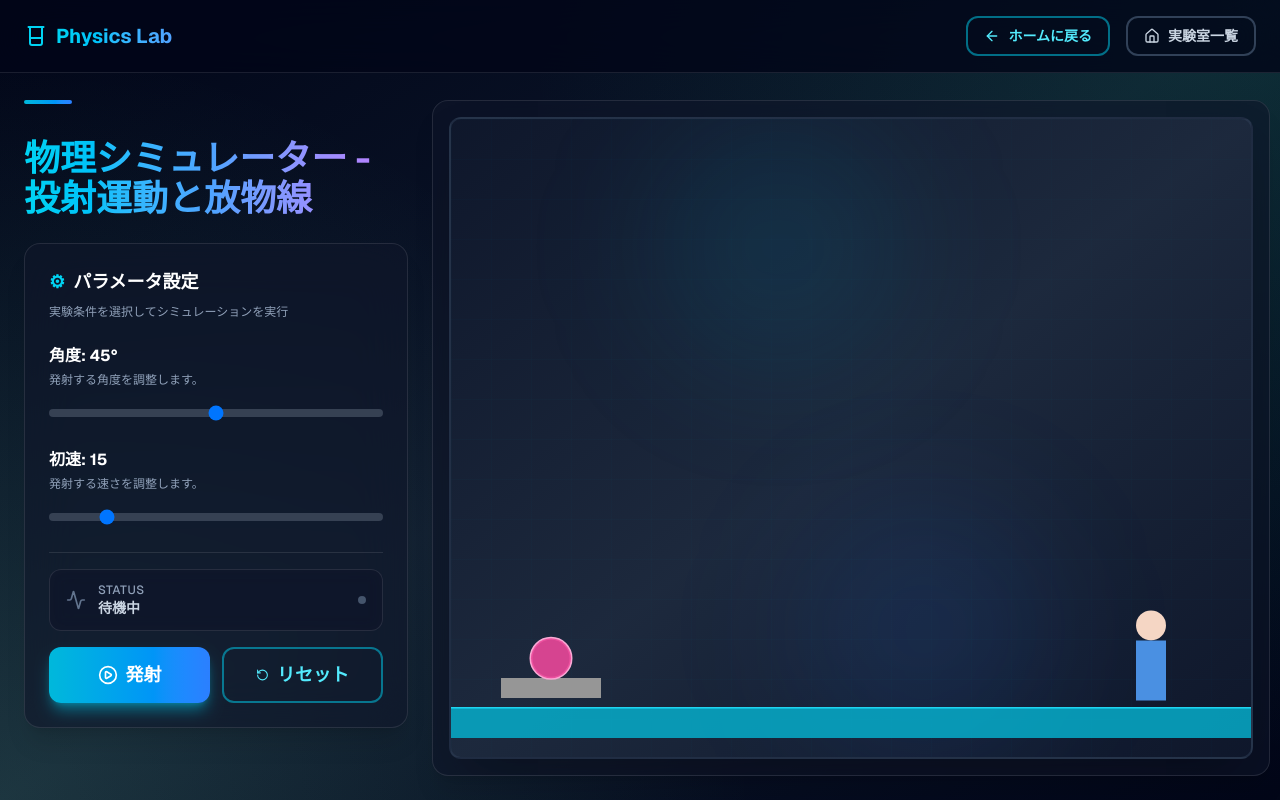
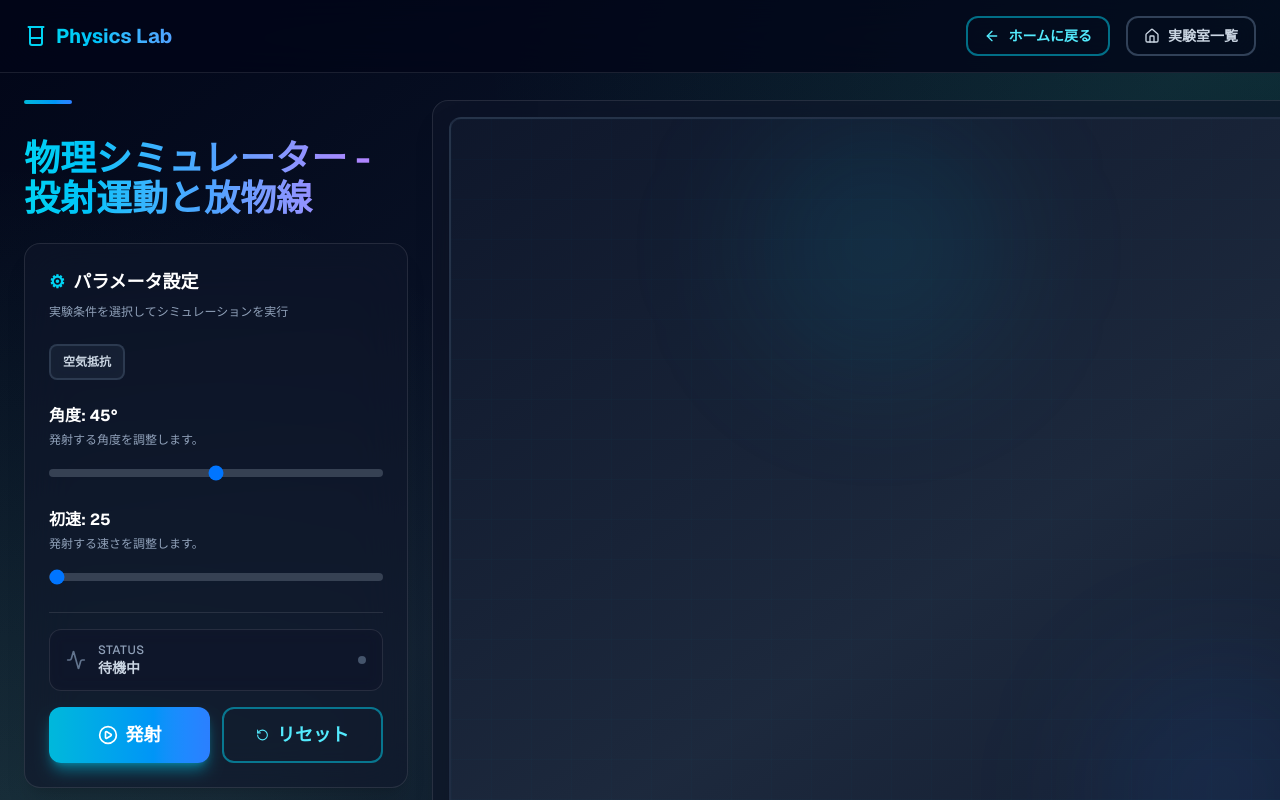
Before and after one commit to yuke325/physics-problems, a Next.js app: page /projectile-motion in a window 1280 px wide. Shown: the top 800 px of the page. Built offline with nearby package versions, Linux system fonts and the light colour scheme.

Commit message:
feat: render size

```diff
--- a/app/projectile-motion/components/ProjectileMotion.tsx
+++ b/app/projectile-motion/components/ProjectileMotion.tsx
@@ -2,15 +2,17 @@
 
 import Matter from "matter-js";
 import type React from "react";
-import { useCallback, useRef, useState } from "react";
+import { useCallback, useEffect, useRef, useState } from "react";
 import { PhysicsContainer } from "@/components/physics/Container";
+import { ParamsButton } from "@/components/physics/ParamsButton";
 import { useMatterCanvas } from "@/lib/useMatterCanvas";
 import { fireBall, projectileMotionMatter } from "../lib/matter";
 
 const ProjectileMotion: React.FC<{ title: string }> = ({ title }) => {
   const [isFired, setIsFired] = useState(false);
   const [angle, setAngle] = useState(45); // 初期角度 45度
-  const [speed, setSpeed] = useState(15); // 初期速度 15
+  const [speed, setSpeed] = useState(25); // 初期速度 25
+  const [airResistance, setAirResistance] = useState(false); // 空気抵抗
 
   const ballRef = useRef<Matter.Body | null>(null);
   const targetRef = useRef<Matter.Body | null>(null);
@@ -24,13 +26,16 @@ const ProjectileMotion: React.FC<{ title: string }> = ({ title }) => {
     [],
   );
 
-  const { canvasRef, engineRef } = useMatterCanvas(initializeScene);
+  const { canvasRef, engineRef } = useMatterCanvas(initializeScene, {
+    width: 1200,
+    height: 800,
+  });
 
   const handleFire = () => {
     if (ballRef.current && targetRef.current && engineRef.current) {
       // 重力を有効にする
       engineRef.current.gravity.y = 1;
-      fireBall(ballRef.current, targetRef.current, angle, speed);
+      fireBall(ballRef.current, targetRef.current, angle, speed, airResistance);
       setIsFired(true);
     }
   };
@@ -56,10 +61,22 @@ const ProjectileMotion: React.FC<{ title: string }> = ({ title }) => {
       title={title}
       onTry={handleFire}
       onReset={handleReset}
-      isFalling={isFired} // isFallingをisFiredに意味的に合わせる
+      isFalling={isFired}
       canvasRef={canvasRef}
       tryLabel="発射"
     >
+      <div className="flex flex-col gap-y-6">
+        {/* パラメータ選択 */}
+        <div className="flex flex-wrap items-center gap-3">
+          <ParamsButton
+            label="空気抵抗"
+            value={airResistance ? "あり" : "なし"}
+            onClick={() => setAirResistance((prev) => !prev)}
+            isActive={airResistance}
+            disabled={isFired}
+          />
+        </div>
+
         {/* 角度調整スライダー */}
         <div className="space-y-3">
           <div>
@@ -82,19 +99,22 @@ const ProjectileMotion: React.FC<{ title: string }> = ({ title }) => {
         {/* 初速調整スライダー */}
         <div className="space-y-3">
           <div>
-          <h3 className="text-base font-bold text-white mb-1">初速: {speed}</h3>
+            <h3 className="text-base font-bold text-white mb-1">
+              初速: {speed}
+            </h3>
             <p className="text-xs text-slate-400">発射する速さを調整します。</p>
           </div>
           <input
             type="range"
-          min="1"
-          max="90"
+            min="100"
+            max="150"
             value={speed}
             onChange={(e) => setSpeed(Number(e.target.value))}
             disabled={isFired}
             className="w-full h-2 bg-gray-700 rounded-lg appearance-none cursor-pointer"
           />
         </div>
+      </div>
     </PhysicsContainer>
   );
 };
--- a/app/projectile-motion/lib/matter.ts
+++ b/app/projectile-motion/lib/matter.ts
@@ -9,8 +9,8 @@ interface ProjectileMotionMatterProps {
 
 // Matter.jsのワールドを初期化し、オブジェクトを作成する関数
 export const initializeProjectileMotion = () => {
-  // 地面
-  const ground = Matter.Bodies.rectangle(400, 600, 810, 60, {
+  // 地面 (1200x800のCanvasに対応)
+  const ground = Matter.Bodies.rectangle(600, 800, 1220, 20, {
     isStatic: true,
     render: {
       fillStyle: "rgba(6, 182, 212, 0.8)",
@@ -20,7 +20,7 @@ export const initializeProjectileMotion = () => {
   });
 
   // 発射台
-  const cannonBase = Matter.Bodies.rectangle(100, 550, 100, 20, {
+  const cannonBase = Matter.Bodies.rectangle(80, 775, 120, 10, {
     isStatic: true,
     render: {
       fillStyle: "rgba(150, 150, 150, 1)",
@@ -28,41 +28,37 @@ export const initializeProjectileMotion = () => {
   });
 
   // 人型のターゲットを作成
-  const head = Matter.Bodies.circle(700, 500, 15, {
-    // 頭 (円)
+  const head = Matter.Bodies.circle(1100, 750, 8, {
     density: 0.005,
     restitution: 0.5,
     render: {
-      fillStyle: "#f5d6c4", // 肌色っぽい色
+      fillStyle: "#f5d6c4",
     },
   });
 
-  const body = Matter.Bodies.rectangle(700, 545, 30, 60, {
-    // 胴体 (長方形)
+  const body = Matter.Bodies.rectangle(1100, 775, 15, 30, {
     density: 0.005,
     restitution: 0.1,
     render: {
-      fillStyle: "#4a90e2", // 青っぽい服
+      fillStyle: "#4a90e2",
     },
   });
 
-  // 複合ボディとしてターゲットを作成
   const target = Matter.Body.create({
     parts: [head, body],
-    isStatic: false, // isStatic: false にして動くようにする
+    isStatic: false,
     friction: 0.8,
   });
-  // 複合ボディの初期位置を少し調整
-  Matter.Body.setPosition(target, { x: 700, y: 520 });
+  Matter.Body.setPosition(target, { x: 1100, y: 760 });
 
   // 発射されるボール
-  const ball = Matter.Bodies.circle(100, 530, 20, {
+  const ball = Matter.Bodies.circle(80, 760, 10, {
     density: 0.04,
     restitution: 0.6,
     render: {
       fillStyle: "rgba(236, 72, 153, 0.9)",
       strokeStyle: "#f9a8d4",
-      lineWidth: 3,
+      lineWidth: 2,
     },
   });
 
@@ -90,29 +86,32 @@ export const fireBall = (
   target: Matter.Body,
   angle: number,
   speed: number,
+  airResistance: boolean,
 ) => {
+  // 空気抵抗を設定
+  ball.frictionAir = airResistance ? 0.02 : 0;
+
   // ラジアンに変換
   const angleRad = (angle * Math.PI) / 180;
 
   // 力を計算
-  const forceMagnitude = 0.05 * speed; // 係数は調整が必要
+  const forceMagnitude = 0.005 * speed;
   const force = {
     x: forceMagnitude * Math.cos(angleRad),
-    y: -forceMagnitude * Math.sin(angleRad), // y軸は上向きが負
+    y: -forceMagnitude * Math.sin(angleRad),
   };
 
   // ボールを元の位置に戻す
-  Matter.Body.setPosition(ball, { x: 100, y: 530 });
+  Matter.Body.setPosition(ball, { x: 80, y: 760 });
   Matter.Body.setVelocity(ball, { x: 0, y: 0 });
   Matter.Body.setAngularVelocity(ball, 0);
 
   // ターゲットも元の位置に戻す
-  Matter.Body.setPosition(target, { x: 700, y: 520 });
+  Matter.Body.setPosition(target, { x: 1100, y: 760 });
   Matter.Body.setVelocity(target, { x: 0, y: 0 });
   Matter.Body.setAngularVelocity(target, 0);
-  // 複合ボディの各パーツの角度もリセット
   target.parts.forEach((part, index) => {
-    if (index === 0) return; // 最初の要素は本体なのでスキップ
+    if (index === 0) return;
     Matter.Body.setAngle(part, 0);
     Matter.Body.setAngularVelocity(part, 0);
   });
--- a/lib/useMatterCanvas.ts
+++ b/lib/useMatterCanvas.ts
@@ -5,13 +5,22 @@ import { useEffect, useRef } from "react";
 import type { MatterCanvasResult } from "./types";
 
 type HooksProps = () => MatterCanvasResult;
+type CanvasOptions = {
+  width?: number;
+  height?: number;
+};
 
-export const useMatterCanvas = (func: HooksProps) => {
+export const useMatterCanvas = (
+  func: HooksProps,
+  options: CanvasOptions = {},
+) => {
   const canvasRef = useRef<HTMLCanvasElement>(null);
   const engineRef = useRef<Matter.Engine | null>(null);
   const worldRef = useRef<Matter.World | null>(null);
   const renderRef = useRef<Matter.Render | null>(null);
   const runnerRef = useRef<Matter.Runner | null>(null);
+
+  const { width = 800, height = 600 } = options;
 
   useEffect(() => {
     let disposed = false;
@@ -37,8 +46,8 @@ export const useMatterCanvas = (func: HooksProps) => {
         canvas,
         engine,
         options: {
-          width: 800,
-          height: 600,
+          width,
+          height,
           wireframes: false,
           background: "transparent",
           pixelRatio: window.devicePixelRatio || 1,
@@ -132,11 +141,12 @@ export const useMatterCanvas = (func: HooksProps) => {
         engineRef.current = null;
       }
     };
-  }, [func]);
+  }, [func, width, height]);
 
   return {
     canvasRef,
     engineRef,
     worldRef,
+    renderRef,
   };
 };
```
Lines whose indentation alone changed are shown as unchanged.
